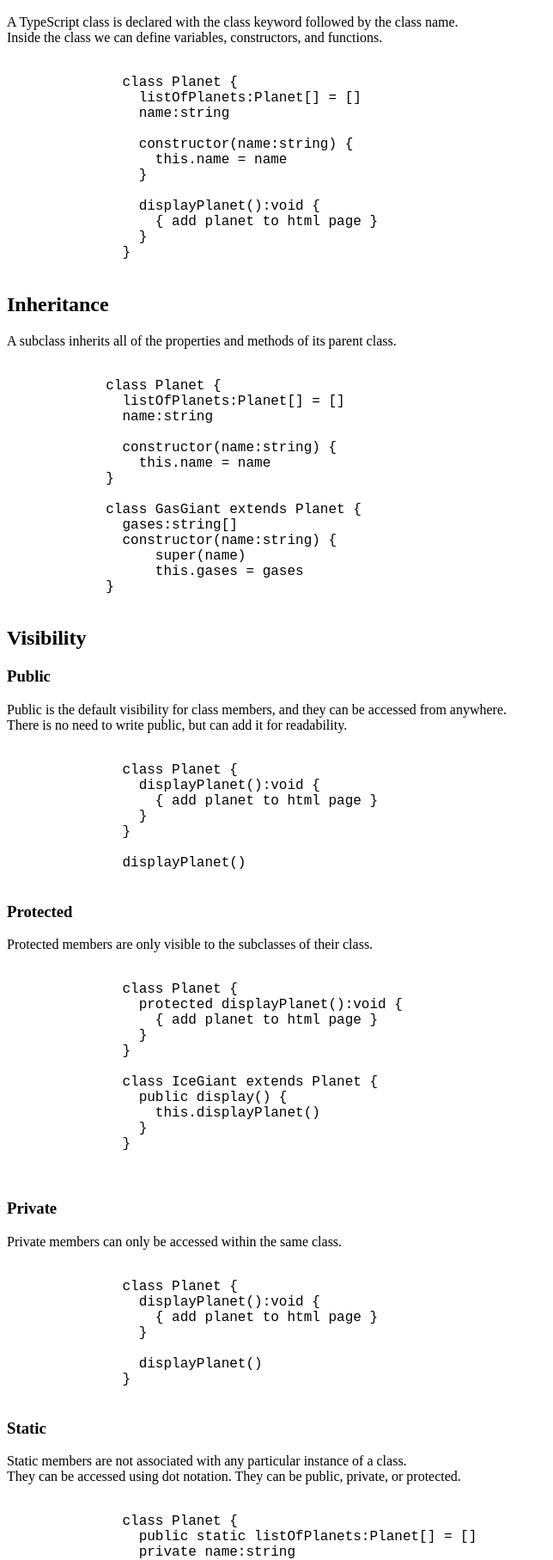
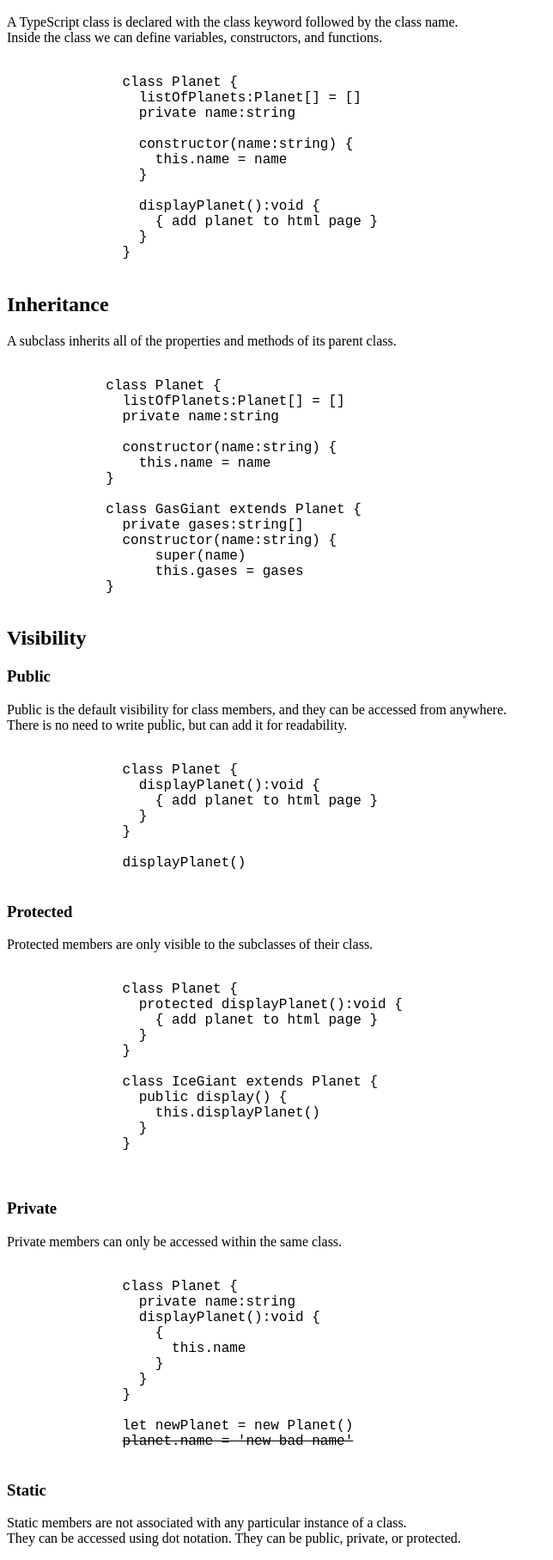
Before and after one commit to tmayphillips/TypeScript-Classes, a plain HTML site: page index.html in a window 1280 px wide. Shown: the part 626-2441 px from the top of the page at 86% size, without its empty margins (0-644 px from the left). Drawn offline with Linux system fonts and the light colour scheme.

Commit message:
made changes to index.html

```diff
--- a/index.html
+++ b/index.html
@@ -34,7 +34,7 @@
             <pre><code>
               class Planet {
                 listOfPlanets:Planet[] = []
-                name:string
+                private name:string
 
                 constructor(name:string) {
                   this.name = name
@@ -51,14 +51,14 @@
           <pre><code>
             class Planet {
               listOfPlanets:Planet[] = []
-              name:string
+              private name:string
 
               constructor(name:string) {
                 this.name = name
             }
 
             class GasGiant extends Planet {
-              gases:string[]
+              private gases:string[]
               constructor(name:string) {
                   super(name)
                   this.gases = gases
@@ -105,12 +105,16 @@
             </p>
             <pre><code>
               class Planet {
+                private name:string
                 displayPlanet():void {
-                  { add planet to html page }
+                  {
+                    this.name
+                  }
                 }
+              }
 
-                displayPlanet()
-              }
+              let newPlanet = new Planet()
+              <strike>planet.name = 'new bad name'</strike>
             </code></pre>
             <h3>Static</h3>
             <p>
@@ -140,7 +144,7 @@
 
               }
               class IceGiant extends Planet {
-                fluidElements:string[];
+                private fluidElements:string[];
                 constructor(fluidElements:string[]) {
                     super()
                     this.fluidElements = fluidElements;
@@ -211,7 +215,7 @@
               }
 
               function createNewPlanet (name:string): void {
-                newPlanet = new IceGiant(name);
+                let newPlanet = new IceGiant(name);
                 Planet.listOfPlanets.push(newPlanet);
                 (&lt;IceGiant&gt;newPlanet).display();
               }
```
